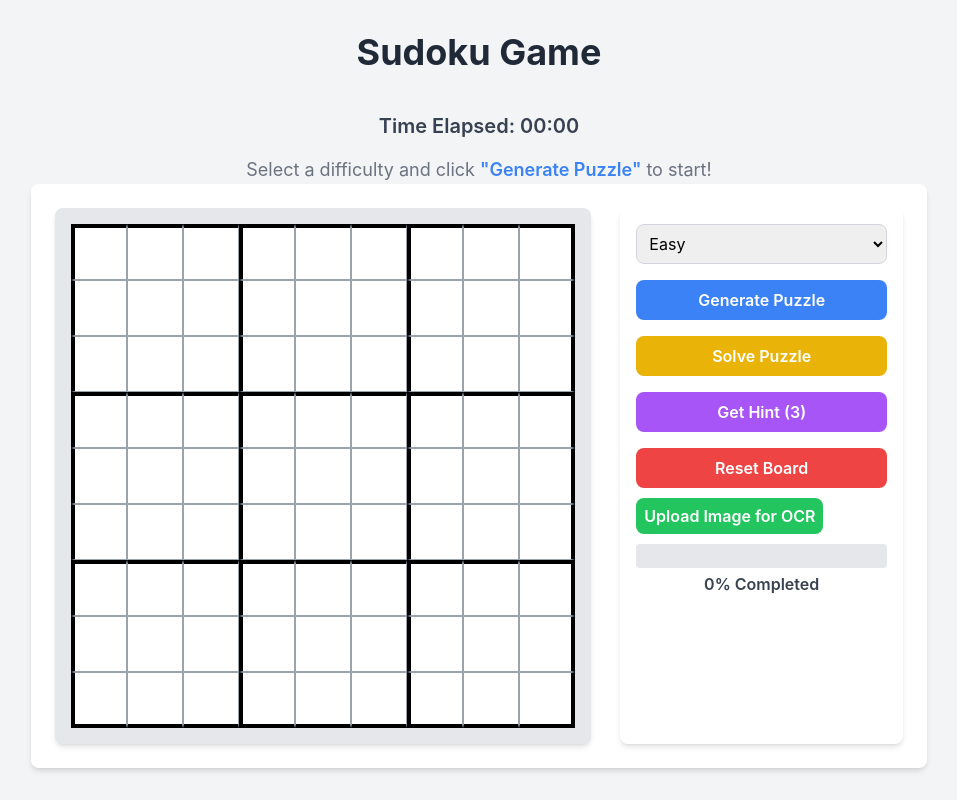
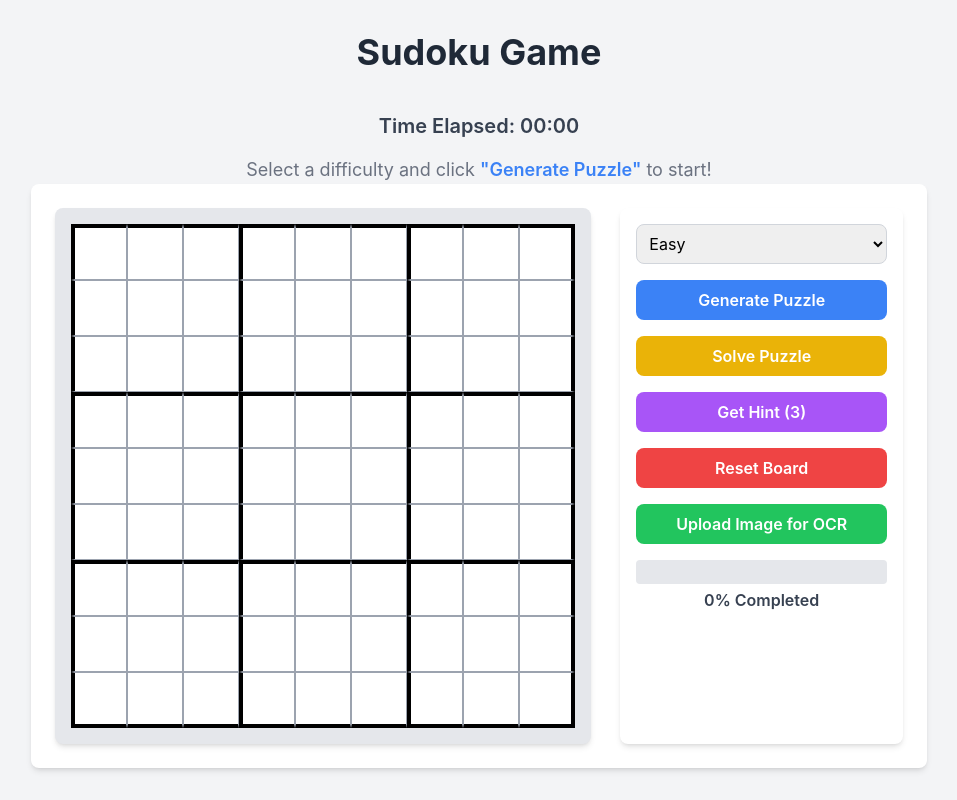
Before and after one commit to TahaTikriti/sudoku-game, a React (Create React App) app: page / in a window 1280 px wide. Shown: the whole page, without its empty margins (161-1118 px from the left). Built offline with nearby package versions, Linux system fonts and the light colour scheme.

Commit message:
modified upload button

```diff
--- a/src/components/ControlPanel.tsx
+++ b/src/components/ControlPanel.tsx
@@ -81,7 +81,7 @@ const ControlPanel: React.FC<ControlPanelProps> = ({
       </button>
 
       {/* Upload Image Button */}
-      <div className="w-full">
+
         <input
           type="file"
           id="upload-image"
@@ -95,7 +95,7 @@ const ControlPanel: React.FC<ControlPanelProps> = ({
         >
           Upload Image for OCR
         </label>
-      </div>
+
 
       {/* Progress Bar */}
       <div className="w-full">
```
